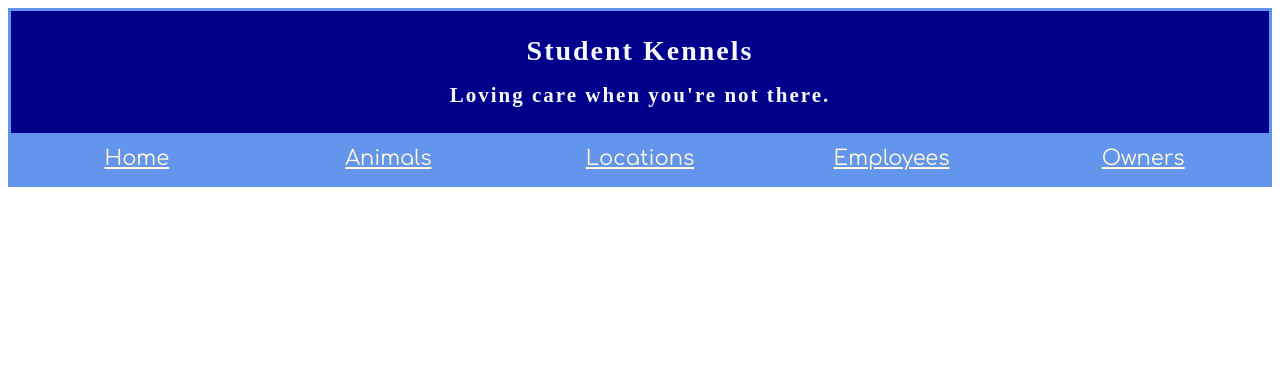
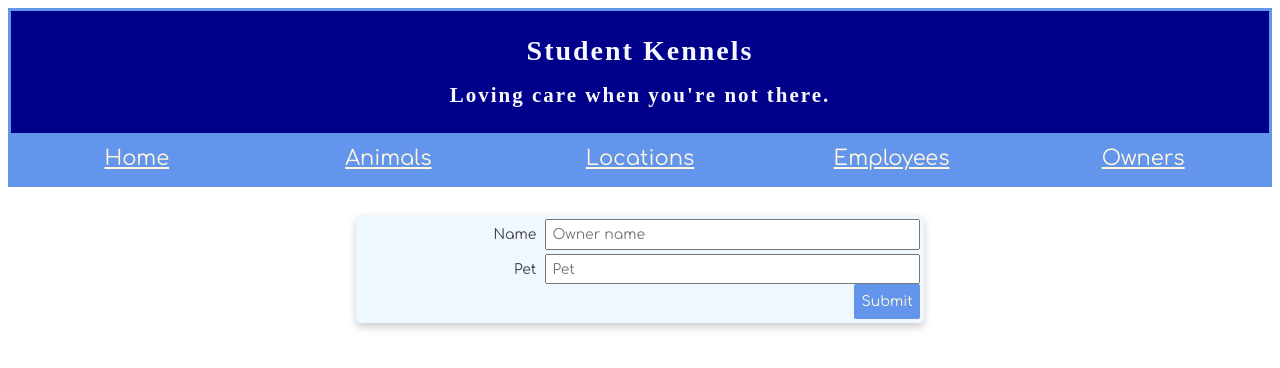
Before and after one commit to molliegoforth818/React-ch1-prac, a React (Create React App) app: page /owner/new in a window 1280 px wide. Shown: the top 368 px of the page. Built offline with nearby package versions, Linux system fonts and the light colour scheme; a web font is replaced by a local one.

Commit message:
employee, owner, and location forms all working and api managers posting

```diff
--- a/src/components/ApplicationViews.js
+++ b/src/components/ApplicationViews.js
@@ -9,6 +9,9 @@ import AnimalDetail from "./animal/AnimalDetail"
 import LocationDetail from "./location/LocationDetail"
 import AnimalForm from './animal/AnimalForm'
 import LocationForm from './location/LocationForm'
+import OwnerForm from './owner/OwnerForm'
+import EmployeeForm from './employee/EmployeeForm'
+
 
 const ApplicationViews = () => {
   return (
@@ -16,7 +19,7 @@ const ApplicationViews = () => {
       <Route
         exact
         path="/"
-        render={props => {
+        render={(props) => {
           return <Home />;
         }}
       />
@@ -38,12 +41,17 @@ const ApplicationViews = () => {
         return <AnimalForm {...props} />
       }} />
       <Route
-        path="/employees"
+        exact path="/employees"
         render={props => {
-          return <EmployeeList />;
+          return <EmployeeList {...props} />;
         }}
       />
-
+      <Route
+        exact path="/employee/new"
+        render={props => {
+          return <EmployeeForm {...props} />;
+        }}
+      />
       <Route
         exact path="/locations"
         render={props => {
@@ -56,16 +64,19 @@ const ApplicationViews = () => {
             {...props} />
         }}
       />
- <Route path="/location/new" render={(props) => {
+      <Route path="/location/new" render={(props) => {
         return <LocationForm {...props} />;
       }}
-       />
+      />
       <Route
         path="/owners"
         render={(props) => {
-          return <OwnerList />;
+          return <OwnerList {...props} />;
         }}
       />
+      <Route path="/owner/new" render={(props) => {
+        return <OwnerForm {...props} />
+      }} />
     </React.Fragment>
   );
 };
--- /dev/null
+++ b/src/components/employee/EmployeeForm.css
@@ -0,0 +1,61 @@
+fieldset {
+    max-width: 40em;
+    padding: 4px;
+    margin: 2em auto;
+    border: 0 none;
+    box-shadow: 0 4px 8px 0 rgba(0,0,0,0.2);
+    border-radius: 5px;
+    background: aliceblue;
+}
+
+fieldset input, fieldset button, fieldset select{
+    box-sizing: border-box;
+    padding: .2em .4em;
+    margin: .2em 0;
+    outline: none;
+    box-shadow: none;
+}
+
+fieldset button {
+    max-width: 9em;
+    padding: .5em;
+    margin: .3em auto;
+    background-color: cornflowerblue;
+    border: none;
+    color: cornsilk;
+    text-align: center;
+    text-decoration: none;
+    display: inline-block;
+    font-size: 14px;
+    border-radius: 2px;
+    width: 100%;
+    cursor: pointer;
+}
+
+fieldset label {
+    box-sizing: border-box;
+    user-select: none;
+    cursor: pointer;
+    text-align: right;
+}
+fieldset input:focus + label {
+    color: #933;
+}
+
+fieldset .formgrid {
+    display: grid;
+    grid-template-columns: 1fr 1em 2fr;
+    grid-gap: .3em .6em;
+    grid-auto-flow: dense;
+    align-items: center;
+}
+
+fieldset input, fieldset button, fieldset select {
+    grid-column: 2 /4;
+    width: auto;
+    margin: 0
+}
+
+fieldset .alignRight {
+    text-align: right;
+}
--- /dev/null
+++ b/src/components/employee/EmployeeForm.js
@@ -0,0 +1,63 @@
+import React, { useState } from 'react';
+import EmployeeManager from '../../modules/EmployeeManager';
+import './EmployeeForm.css'
+
+const EmployeeForm = props => {
+  const [employee, setEmployee] = useState({ name: "", title: "" });
+  const [isLoading, setIsLoading] = useState(false);
+
+  const handleFieldChange = evt => {
+    const stateToChange = { ...employee };
+    stateToChange[evt.target.id] = evt.target.value;
+    setEmployee(stateToChange);
+  };
+
+
+  const constructNewEmployee = evt => {
+    evt.preventDefault();
+    if (employee.name === "" || employee.title === "") {
+      window.alert("Please input an employee name and title");
+    } else {
+      setIsLoading(true);
+
+      EmployeeManager.post(employee)
+        .then(() => props.history.push("/employees/"));
+    }
+  };
+
+  return (
+    <>
+      <form>
+        <fieldset>
+          <div className="formgrid">
+            <input
+              type="text"
+              required
+              onChange={handleFieldChange}
+              id="name"
+              placeholder="Employee name"
+            />
+            <label htmlFor="name">Name</label>
+            <input
+              type="text"
+              required
+              onChange={handleFieldChange}
+              id="title"
+              placeholder="Title"
+            />
+            <label htmlFor="title">Title</label>
+          </div>
+          <div className="alignRight">
+            <button
+              type="button"
+              disabled={isLoading}
+              onClick={constructNewEmployee}
+            >Submit</button>
+          </div>
+        </fieldset>
+      </form>
+    </>
+  );
+};
+
+export default EmployeeForm
--- a/src/components/employee/EmployeeList.js
+++ b/src/components/employee/EmployeeList.js
@@ -4,7 +4,7 @@ import EmployeeCard from './EmployeeCard';
 import EmployeeManager from '../../modules/EmployeeManager'
 
 
-const EmployeeList = () => {
+const EmployeeList = (props) => {
     const [employees, setEmployees] = useState([]);
     const getEmployees = () => {
 
@@ -20,6 +20,14 @@ const EmployeeList = () => {
           .then(() => EmployeeManager.getAll().then(setEmployees));
       }
     return (
+        <React.Fragment>
+       <section className="section-content">
+  <button type="button"
+      className="btn"
+      onClick={() => {props.history.push("/employee/new")}}>
+      New Employee
+  </button>
+</section>
         <div className="container-cards">
             {employees.map(employee =>
                 <EmployeeCard
@@ -28,6 +36,7 @@ const EmployeeList = () => {
                 deleteEmployee={deleteEmployee} />
             )}
         </div>
+        </React.Fragment>
     );
 };
 export default EmployeeList
--- /dev/null
+++ b/src/components/owner/OwnerForm.css
@@ -0,0 +1,61 @@
+fieldset {
+    max-width: 40em;
+    padding: 4px;
+    margin: 2em auto;
+    border: 0 none;
+    box-shadow: 0 4px 8px 0 rgba(0,0,0,0.2);
+    border-radius: 5px;
+    background: aliceblue;
+}
+
+fieldset input, fieldset button, fieldset select{
+    box-sizing: border-box;
+    padding: .2em .4em;
+    margin: .2em 0;
+    outline: none;
+    box-shadow: none;
+}
+
+fieldset button {
+    max-width: 9em;
+    padding: .5em;
+    margin: .3em auto;
+    background-color: cornflowerblue;
+    border: none;
+    color: cornsilk;
+    text-align: center;
+    text-decoration: none;
+    display: inline-block;
+    font-size: 14px;
+    border-radius: 2px;
+    width: 100%;
+    cursor: pointer;
+}
+
+fieldset label {
+    box-sizing: border-box;
+    user-select: none;
+    cursor: pointer;
+    text-align: right;
+}
+fieldset input:focus + label {
+    color: #933;
+}
+
+fieldset .formgrid {
+    display: grid;
+    grid-template-columns: 1fr 1em 2fr;
+    grid-gap: .3em .6em;
+    grid-auto-flow: dense;
+    align-items: center;
+}
+
+fieldset input, fieldset button, fieldset select {
+    grid-column: 2 /4;
+    width: auto;
+    margin: 0
+}
+
+fieldset .alignRight {
+    text-align: right;
+}
--- /dev/null
+++ b/src/components/owner/OwnerForm.js
@@ -0,0 +1,62 @@
+import React, { useState } from 'react';
+import OwnerManager from '../../modules/OwnerManager';
+import './OwnerForm.css'
+
+const OwnerForm = props => {
+  const [owner, setOwner] = useState({ name: "", pet: "" });
+  const [isLoading, setIsLoading] = useState(false);
+
+  const handleFieldChange = evt => {
+    const stateToChange = { ...owner };
+    stateToChange[evt.target.id] = evt.target.value;
+    setOwner(stateToChange);
+  };
+
+  const constructNewOwner = evt => {
+    evt.preventDefault();
+    if (owner.name === "" || owner.pet === "") {
+      window.alert("Please input an owner name and pet");
+    } else {
+      setIsLoading(true);
+
+      OwnerManager.post(owner)
+        .then(() => props.history.push("/owners/"));
+    }
+  };
+
+  return (
+    <>
+      <form>
+        <fieldset>
+          <div className="formgrid">
+            <input
+              type="text"
+              required
+              onChange={handleFieldChange}
+              id="name"
+              placeholder="Owner name"
+            />
+            <label htmlFor="name">Name</label>
+            <input
+              type="text"
+              required
+              onChange={handleFieldChange}
+              id="pet"
+              placeholder="Pet"
+            />
+            <label htmlFor="pet">Pet</label>
+          </div>
+          <div className="alignRight">
+            <button
+              type="button"
+              disabled={isLoading}
+              onClick={constructNewOwner}
+            >Submit</button>
+          </div>
+        </fieldset>
+      </form>
+    </>
+  );
+};
+
+export default OwnerForm
--- a/src/components/owner/OwnerList.js
+++ b/src/components/owner/OwnerList.js
@@ -2,7 +2,7 @@ import React, { useState, useEffect } from 'react';
 import OwnerCard from './OwnerCard';
 import OwnerManager from '../../modules/OwnerManager';
 
-const OwnerList = () => {
+const OwnerList = (props) => {
   const [owners, setOwners] = useState([]);
 
   const getOwners = () => {
@@ -18,13 +18,22 @@ const OwnerList = () => {
     .then(()=>OwnerManager.getAll().then(setOwners))
   }
   return (
+    <React.Fragment>
+       <section className="section-content">
+  <button type="button"
+      className="btn"
+      onClick={() => {props.history.push("/owner/new")}}>
+      New Owner
+  </button>
+</section>
     <div className="container-cards">
       {owners.map(owner =>
-        <OwnerCard key={owner.id}
-        owner={owner}
-        deleteOwner={deleteOwner} />
-      )}
+        <OwnerCard
+          key={owner.id}
+          owner={owner}
+          deleteOwner={deleteOwner} />)}
     </div>
+    </React.Fragment>
   );
 };
 export default OwnerList
--- a/src/modules/EmployeeManager.js
+++ b/src/modules/EmployeeManager.js
@@ -13,7 +13,7 @@ export default {
     }).then(result => result.json())
   },
   post(newEmployee) {
-    return fetch(`${remoteURL}/employee`, {
+    return fetch(`${remoteURL}/employees`, {
         method: "POST",
         headers: {
             "Content-Type": "application/json"
```
Also changed, not shown: api/kennel.json (+5 -5 lines), kennel.json (added, +19 -0 lines).
